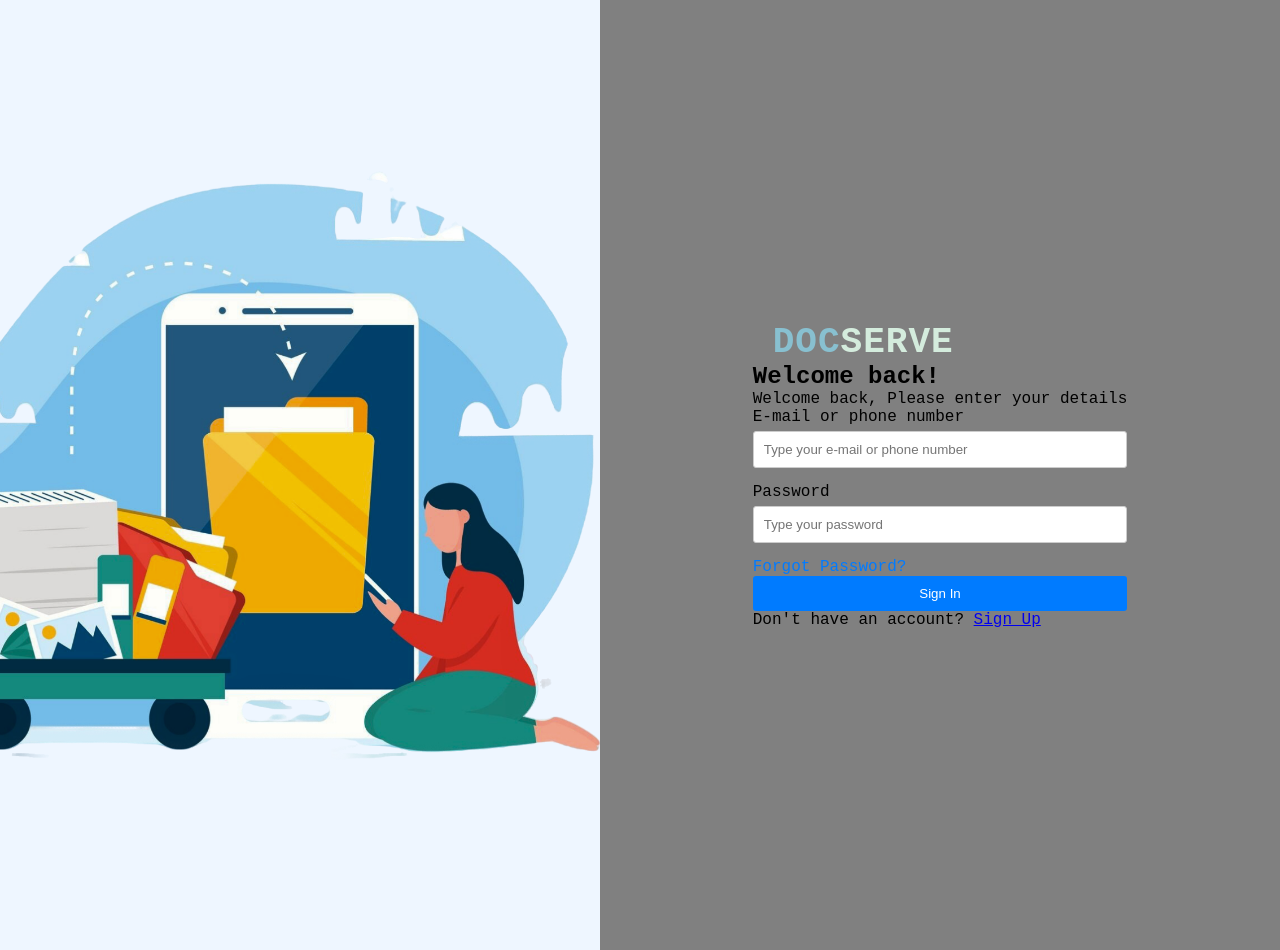
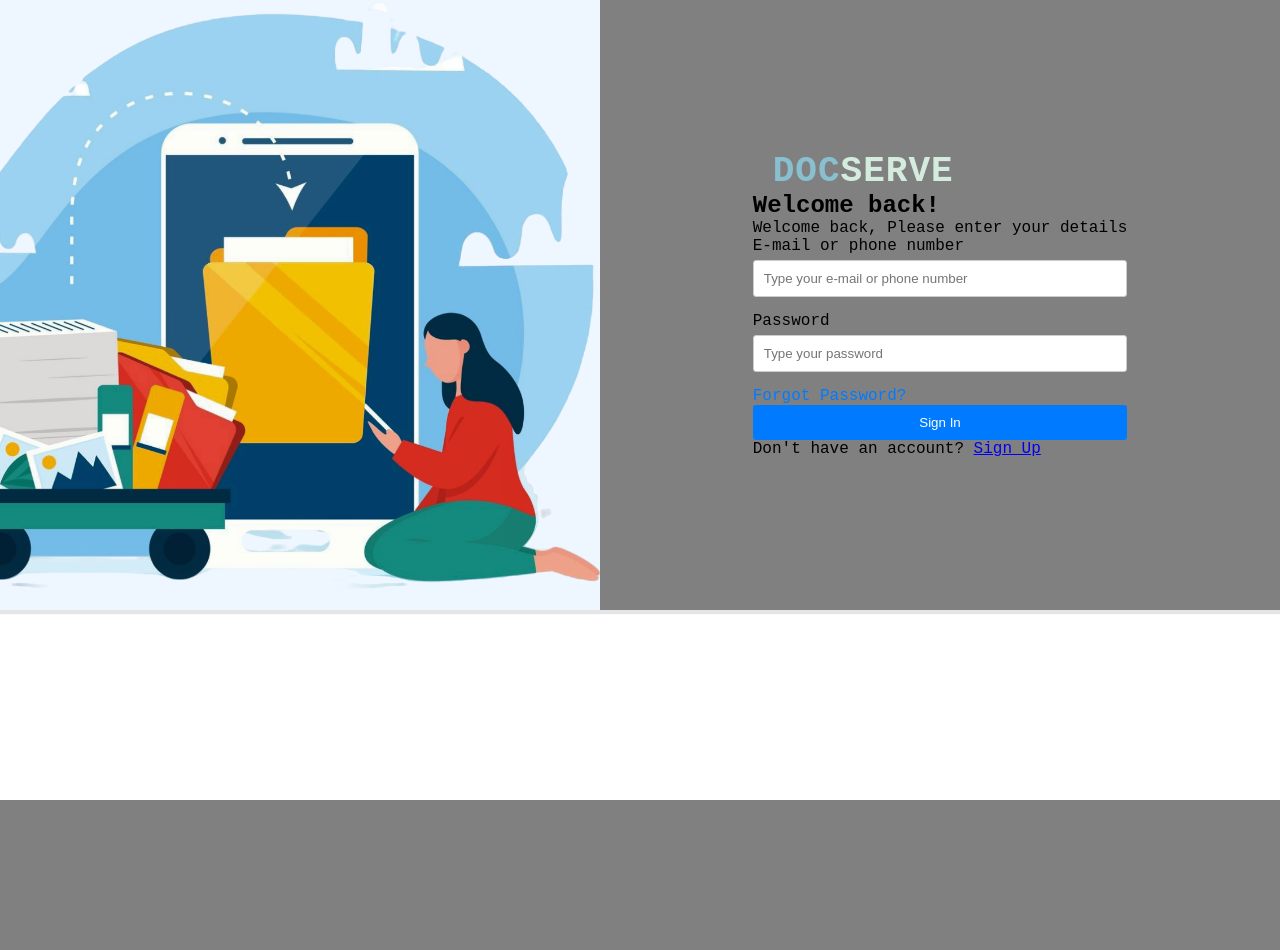
Before and after one commit to badong0/Software_Engineering_2, a PHP site: page /code/login-signup.html in a window 1280 px wide. After the commit the page ends 800 px from the top, so only its background shows below. Run offline with PHP 8.4, Linux system fonts and the light colour scheme.

Commit message:
change the heigth of the container that is proportion on the height of the website on the .login-container height

```diff
--- a/styles/style.css
+++ b/styles/style.css
@@ -72,7 +72,7 @@ header {
 .login-container{
   display: flex;
   max-width: 100%;
-  height: 950px;
+  height: auto;
   background-color: #FFFFFF;
   box-shadow: 0px 4px 1px rgba(0, 0, 0, 0.1);
   overflow: hidden;
```
